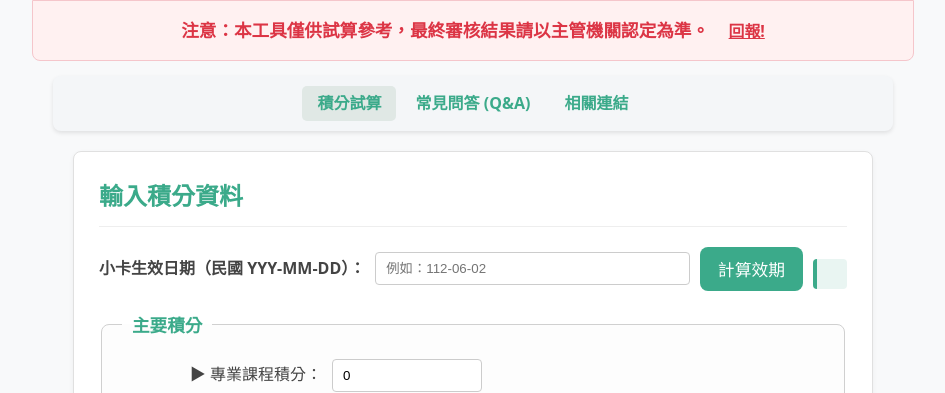
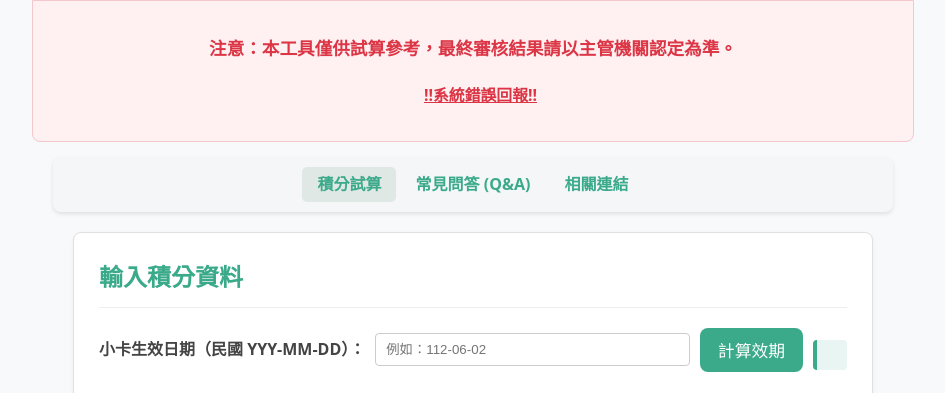
Before and after one commit to qqw0529-star/-, a Flask app: page / in a window 1280 px wide. Shown: the part 129-522 px from the top of the page, without its empty margins (167-1112 px from the left). Run offline with Flask 3, Linux system fonts and the light colour scheme; parts of the project's set-up code (start-up, migrations or seed data) failed here and were passed over.

Commit message:
Update index.html

```diff
--- a/templates/index.html
+++ b/templates/index.html
@@ -13,9 +13,11 @@
   </header>
 
   <div class="disclaimer-notice">
-      注意：本工具僅供試算參考，最終審核結果請以主管機關認定為準。
-      <a href="mailto:your-email@example.com?subject=%E9%95%B7%E7%85%A7%E7%A9%8D%E5%88%86%E5%B0%8F%E5%B9%AB%E6%89%8B%20%E5%95%8F%E9%A1%8C%E5%9B%9E%E5%A0%B1&body=%E8%AB%8B%E6%8F%8F%E8%BF%B0%E6%82%A8%E9%81%87%E5%88%B0%E7%9A%84%E5%95%8F%E9%A1%8C%EF%BC%88%E4%BE%8B%E5%A6%82%EF%BC%9A%E9%81%B8%E9%A0%85%E5%85%A7%E5%AE%B9%E6%9C%89%E8%AA%A4%E3%80%81%E9%80%A3%E7%B5%90%E6%9C%89%E8%AA%A4%E3%80%81%E8%A8%88%E7%AE%97%E9%8C%AF%E8%AA%A4%E7%AD%89%EF%BC%89%EF%BC%9A%0A%0A%0A%0A%E8%AB%8B%E9%99%84%E4%B8%8A%E6%88%AA%E5%9C%96%E6%88%96%E8%BC%B8%E5%85%A5%E7%9A%84%E6%95%B8%E6%93%9A%EF%BC%8C%E8%AC%9D%E8%AC%9D%E3%80%82" class="report-link">回報!</a>
-      </div>
+      <p>注意：本工具僅供試算參考，最終審核結果請以主管機關認定為準。</p>
+      <p>
+          <a href="mailto:your-email@example.com?subject=%E9%95%B7%E7%85%A7%E7%A9%8D%E5%88%86%E5%B0%8F%E5%B9%AB%E6%89%8B%20%E5%95%8F%E9%A1%8C%E5%9B%9E%E5%A0%B1&body=%E8%AB%8B%E6%8F%8F%E8%BF%B0%E6%82%A8%E9%81%87%E5%88%B0%E7%9A%84%E5%95%8F%E9%A1%8C%EF%BC%88%E4%BE%8B%E5%A6%82%EF%BC%9A%E9%81%B8%E9%A0%85%E5%85%A7%E5%AE%B9%E6%9C%89%E8%AA%A4%E3%80%81%E9%80%A3%E7%B5%90%E6%9C%89%E8%AA%A4%E3%80%81%E8%A8%88%E7%AE%97%E9%8C%AF%E8%AA%A4%E7%AD%89%EF%BC%89%EF%BC%9A%0A%0A%0A%0A%E8%AB%8B%E9%99%84%E4%B8%8A%E6%88%AA%E5%9C%96%E6%88%96%E8%BC%B8%E5%85%A5%E7%9A%84%E6%95%B8%E6%93%9A%EF%BC%8C%E8%AC%9D%E8%AC%9D%E3%80%82" class="report-link">!!系統錯誤回報!!</a>
+          </p>
+  </div>
 
   <nav class="sub-nav">
     <a href="#calculator-section" class="active">積分試算</a>
@@ -44,7 +46,8 @@
         <h2>相關連結</h2>
         <ul> <li><a href="https://ltc-learning.org/mooc/index.php" target="_blank" rel="noopener noreferrer">長期照顧學習平台 (免費線上課程)</a></li> <li><a href="https://ltcpap.mohw.gov.tw/molc/eg999/index" target="_blank" rel="noopener noreferrer">衛生福利部長照機構暨長照人員相關管理資訊系統 (官方積分查詢)</a></li> <li><a href="https://1966.gov.tw/LTC/cp-6708-77733-207.html" target="_blank" rel="noopener noreferrer">各縣市辦理長照人員認證、補/換發、更新認證申請聯絡資訊</a></li> </ul>
         <p><strong>網路積分注意事項</strong>：<br> 依112年10月11日修正公布之辦法附件二規定，自112年10月13日起，參加**網路課程** (指非同步、預錄課程) 取得之積分，於申請更新認證時，**合計採計上限為 40 點**。</p>
-        </section>
+        {/* Disclaimer moved to top */}
+    </section>
 
   </main>
 
```
